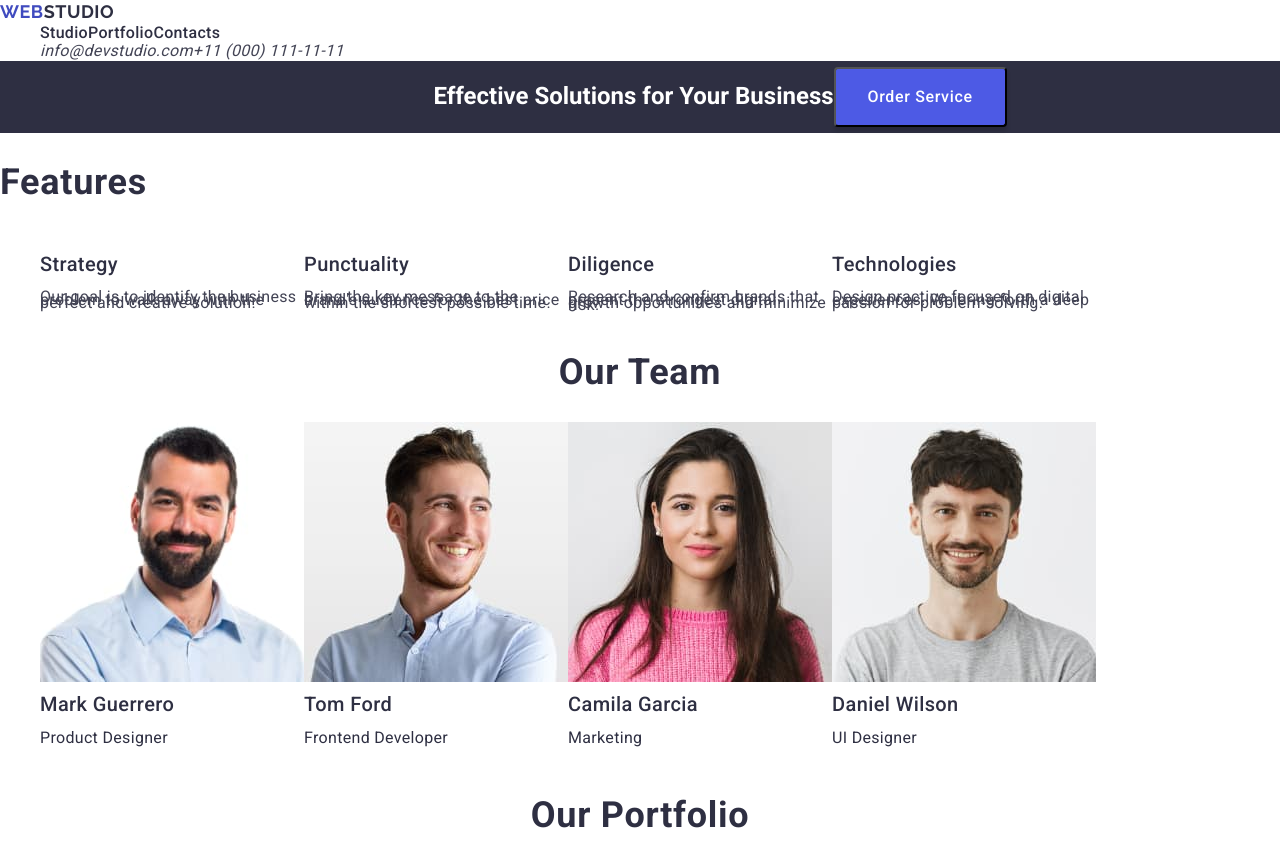
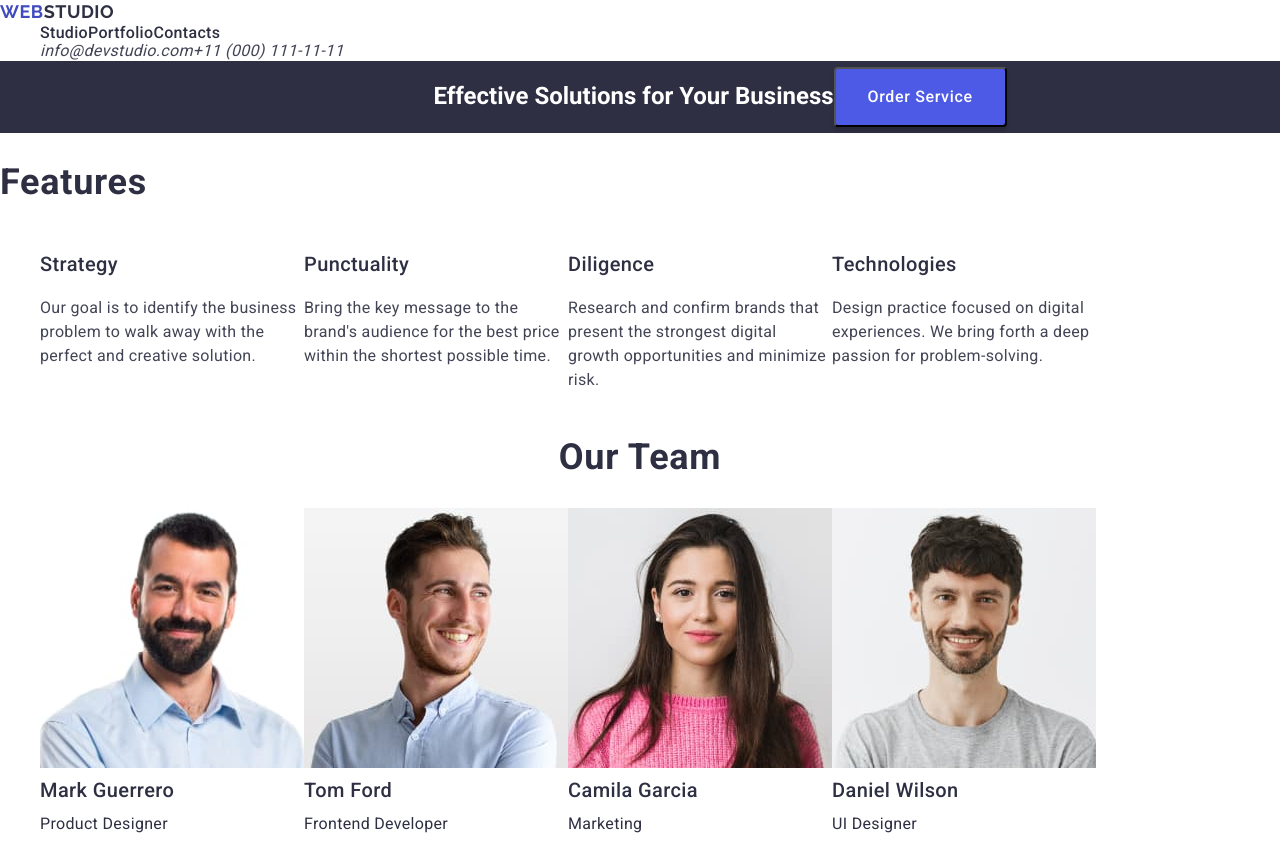
Before and after one commit to Artemiy911/Goitddzu, a plain HTML site: page index.html in a window 1280 px wide. Shown: the top 855 px of the page. Drawn offline with nearby package versions, Linux system fonts and the light colour scheme.

Commit message:
Update styles.css

```diff
--- a/css/styles.css
+++ b/css/styles.css
@@ -124,7 +124,7 @@ li {
     color: #434455;
     font-size: 16px;
     font-weight: 400;
-    line-height: 0.16;
+    line-height: 1.5;
     letter-spacing: 0.02em;
   width: 264px;
 }
```
